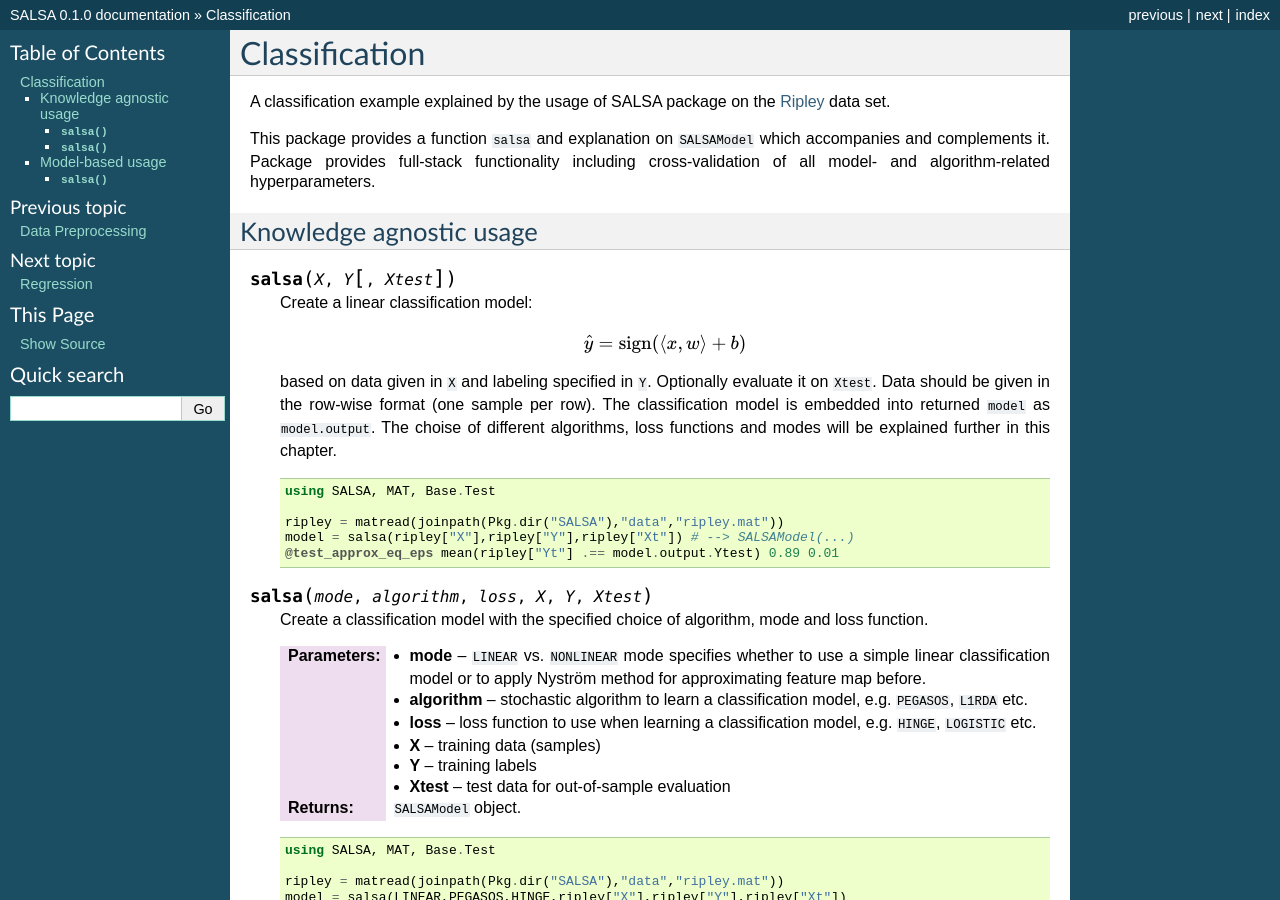
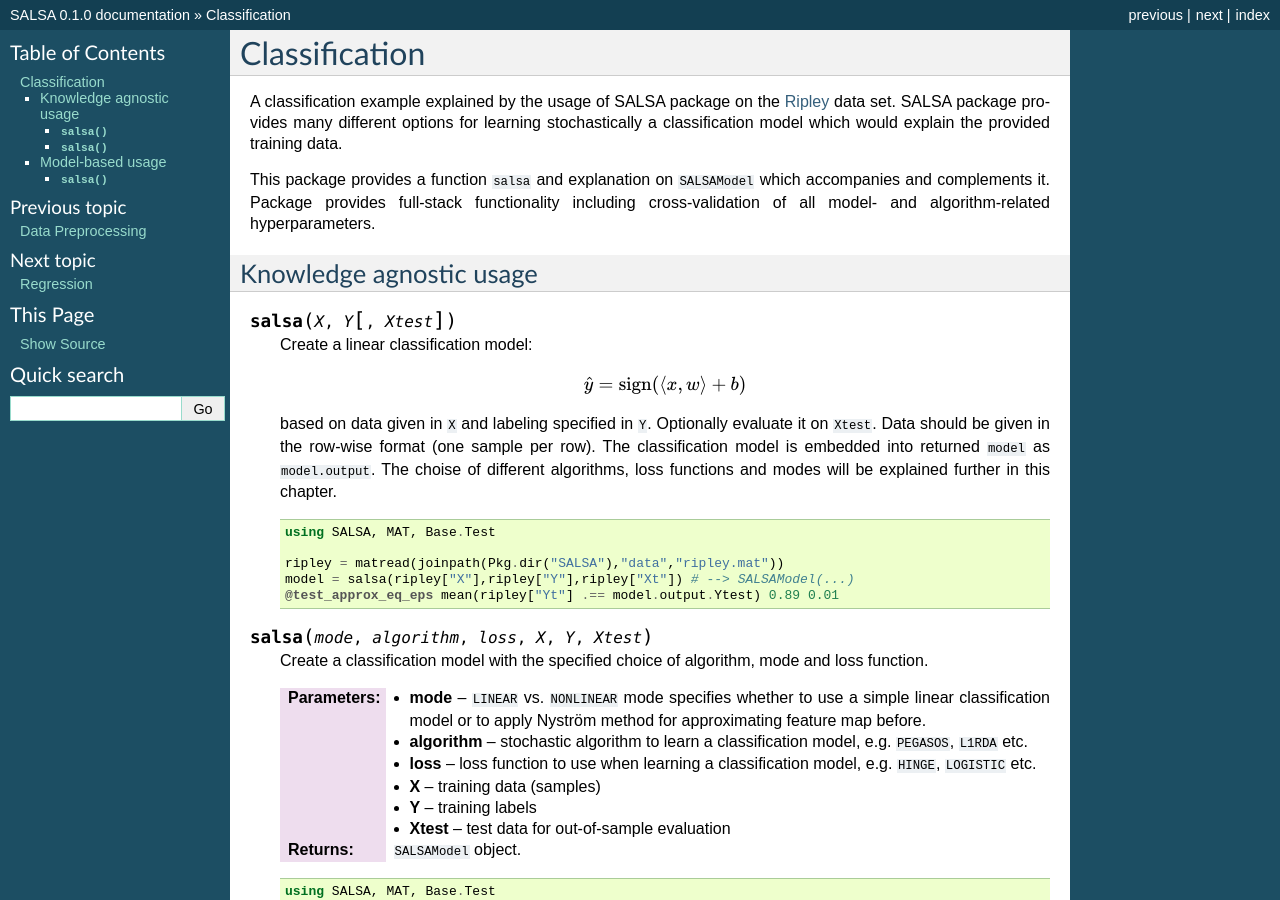
Before and after one commit to jumutc/SALSA.jl, a Sphinx documentation site: the page built from docs/source/classification.rst, in a window 1280 px wide and 900 px high. Built offline with Sphinx 7.4.7, drawn with Linux system fonts in a browser that asks for light colours; formulas are drawn with MathJax 3.

```diff
--- a/docs/source/classification.rst
+++ b/docs/source/classification.rst
@@ -1,7 +1,7 @@
 Classification
 ================
 
-A classification example explained by the usage of SALSA package on the `Ripley <http://www.esat.kuleuven.be/sista/lssvmlab/tutorial/node14.html>`_ data set.
+A classification example explained by the usage of SALSA package on the `Ripley <http://www.esat.kuleuven.be/sista/lssvmlab/tutorial/node14.html>`_ data set. SALSA package provides many different options for learning stochastically a classification model which would explain the provided training data.
 
 This package provides a function ``salsa`` and explanation on ``SALSAModel`` which accompanies and complements it. Package provides full-stack functionality including cross-validation of all model- and algorithm-related hyperparameters.
 
```
Also changed, not shown: docs/source/regression.rst (+23 -0 lines).
